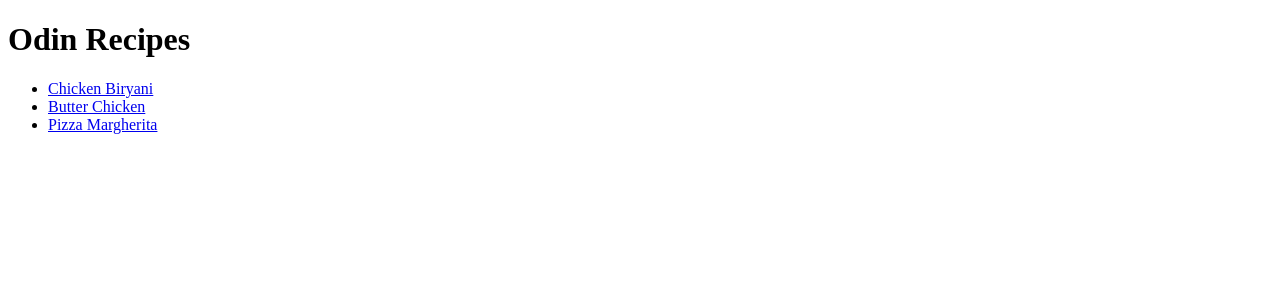
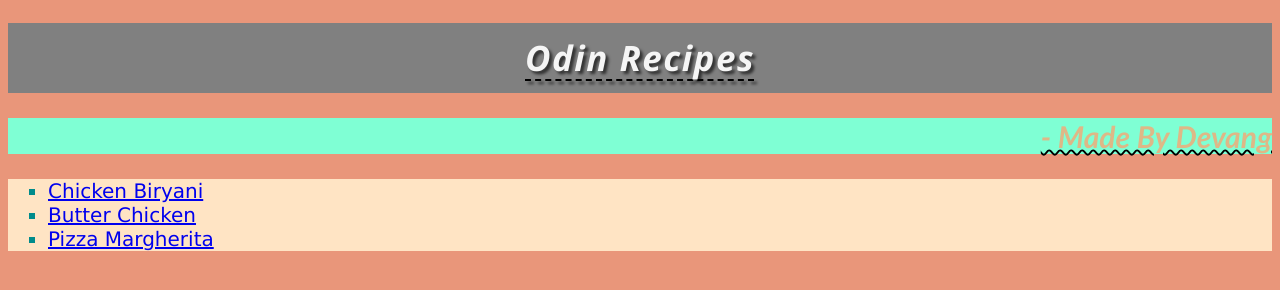
Before and after one commit to DevangYv-999/odin-recipes, a plain HTML site: page index.html in a window 1280 px wide. Drawn offline with Linux system fonts and the light colour scheme; files that its build step writes are made by us from their sources.

Commit message:
Modified biryani.html with CSS to learn CSS properties and specificity

```diff
--- a/index.html
+++ b/index.html
@@ -2,13 +2,17 @@
 <html lang="en">
 <head>
   <meta charset="UTF-8">
+  <link rel="stylesheet" type="text/css" href="./styles.css">
+  <link rel="stylesheet" type="text/css" href="./recipes/biryani.css">
   <title>My Recipes Website</title>
 </head>
 <body>
   <h1>Odin Recipes</h1>
+  <h2>- Made By Devang</h2>
   <ul>
   <li><a href="recipes/biryani.html" target="_blank" rel="noopener norefferer">Chicken Biryani</a></li>
   <li><a href="recipes/butterchicken.html" target="_blank" rel="noopener norefferer">Butter Chicken</a></li>
   <li><a href="recipes/pizza.html" target="_blank" rel="noopener norefferer">Pizza Margherita</a></li>
+  </ul>
 </body>
 </html>
--- /dev/null
+++ b/recipes/recipes/biryani.css
@@ -0,0 +1,60 @@
+p {
+
+    color: blue;
+    font-family: 'Gill Sans', 'Gill Sans MT', Calibri, 'Trebuchet MS', sans-serif;
+    background-color: bisque;
+}
+
+h1 {
+    color: whitesmoke;
+    font-family: 'Segoe UI', Tahoma, Geneva, Verdana, sans-serif;
+    text-align: center;
+    background-color: grey;
+    text-decoration: 2px underline solid black;
+    text-decoration-style: dashed;
+}
+
+h2 {
+    color: burlywood;
+    background-color: aquamarine;
+    font-family: 'Trebuchet MS', 'Lucida Sans Unicode', 'Lucida Grande', 'Lucida Sans', Arial, sans-serif;
+    text-decoration: 2px underline solid black;
+    text-decoration-style: wavy;
+}
+
+ul {
+    font-size: 20px;
+    color: darkcyan;
+    font-family: Verdana, Geneva, Tahoma, sans-serif;
+    background-color: bisque;
+
+}
+
+h3 {
+    color: chocolate;
+    font-size: 30px;
+    background-color: lightsteelblue;
+    font-family: monospace;
+    text-decoration: 2px underline solid black;
+    text-decoration-style: wavy;
+}
+
+ol {
+    color: olive;
+    font-family: cursive;
+    text-align: start;
+    background-color: bisque;
+
+}
+
+.container {
+  display: flex;
+  justify-content: center;
+  align-content: center;
+  background-color: bisque;
+
+}
+
+.container img {
+  border: 2px solid black;
+}
--- /dev/null
+++ b/styles.css
@@ -0,0 +1,35 @@
+h1 {
+
+    font-size: 35px;
+    font-style: oblique;
+    color: black;
+    font-family: 'Courier New', Courier, monospace;
+    background-color: greenyellow;
+    text-align: center;
+    text-shadow: 3px 3px 3px rgba(0, 0, 0, 0.623);
+    letter-spacing: 1.5px;
+    text-transform: capitalize;
+    text-underline-position: under;
+    line-height: 2;
+}
+
+h2 {
+
+    font-style: italic;
+    background-color: powderblue;
+    font-family: 'Gill Sans', 'Gill Sans MT', Calibri, 'Trebuchet MS', sans-serif;
+    font-size: 30px;
+    text-align: end;
+
+}
+
+body {
+
+    background-color: darksalmon;
+}
+
+ul {
+    color: yellow;
+    list-style-type: square;
+    font-family: Georgia, 'Times New Roman', Times, serif;
+}
```
Also changed, not shown: recipes/biryani.html (+3 -0 lines).
